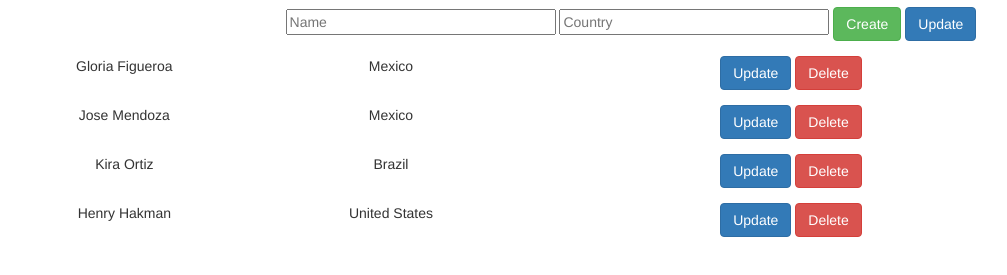
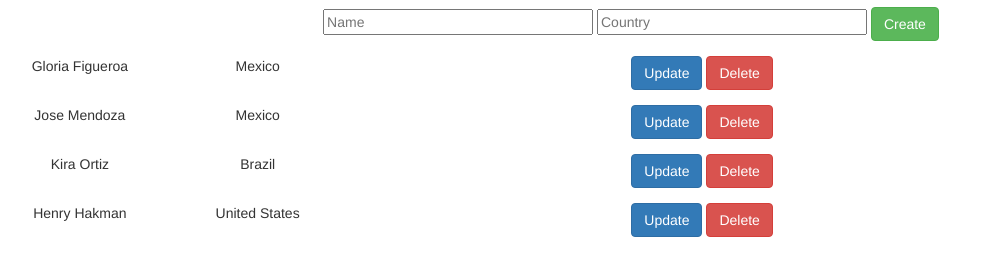
Before and after one commit to PabloMendozaxd/angularjs-crud, a website: page app/index.html in a window 1280 px wide. Shown: the part 83-358 px from the top of the page, without its empty margins (9-1016 px from the left). Drawn offline with nearby package versions, Linux system fonts and the light colour scheme.

Commit message:
Update users

```diff
--- a/app/user-list/user-list.component.js
+++ b/app/user-list/user-list.component.js
@@ -11,21 +11,21 @@ angular.
         self.users = response.data;
       });
 
-      self.createUser = () => {
+      self.createUser = (user) => {
+        console.log(user)
         self.users.push({ name: self.name, country: self.country });
         self.name = '';
         self.country = '';
       };
 
       self.selectUser=(user)=>{
+        console.log(user)
         self.name = user.name;
         self.country = user.country;
       };
 
       self.updateUser=(user)=>{
-        // console.log(self.users.includes('hola'))
-        // console.log(self.users.indexOf({"name":"Gloria Figueroa","country":"Mexico"}))
-        self.users.splice(self.users.indexOf(user), 1, { name: "modified", country: "modified" });
+         self.users.splice(self.users.indexOf(user), 1, { name: self.name, country: self.country });
       };
 
       self.deleteUser=user=>{
--- a/app/user-list/user-list.template.html
+++ b/app/user-list/user-list.template.html
@@ -3,16 +3,14 @@
 <form>
   <input type="text" ng-model="$ctrl.name" size="30" placeholder="Name">
   <input type="text" ng-model="$ctrl.country" size="30" placeholder="Country">
-  <button class="btn btn-success" ng-click="$ctrl.createUser(user)">Create</button>
-  <button class="btn btn-primary" ng-click="$ctrl.updateUser()">Update</button>
+  <button class="btn btn-success" ng-click="$ctrl.createUser()">Create</button>
 </form>
 
 
 <ul class="col-sm-10" class="list-unstyled" class="list-group">
   <li class="row" class="list-group-item" ng-repeat="user in $ctrl.users">
-    <span class="col-md-3">{{user.name}}</span>
-    <span class="col-md-3">{{user.country}}</span>
-    <!-- <button class="btn btn-primary" ng-click="$ctrl.selectUser(user)">Select</button> -->
+    <span class="col-md-2">{{user.name}}</span>
+    <span class="col-md-2">{{user.country}}</span>
     <button class="btn btn-primary" ng-click="$ctrl.updateUser(user)">Update</button>
     <button class="btn btn-danger" ng-click="$ctrl.deleteUser(user)">Delete</button>
   </li>
```
